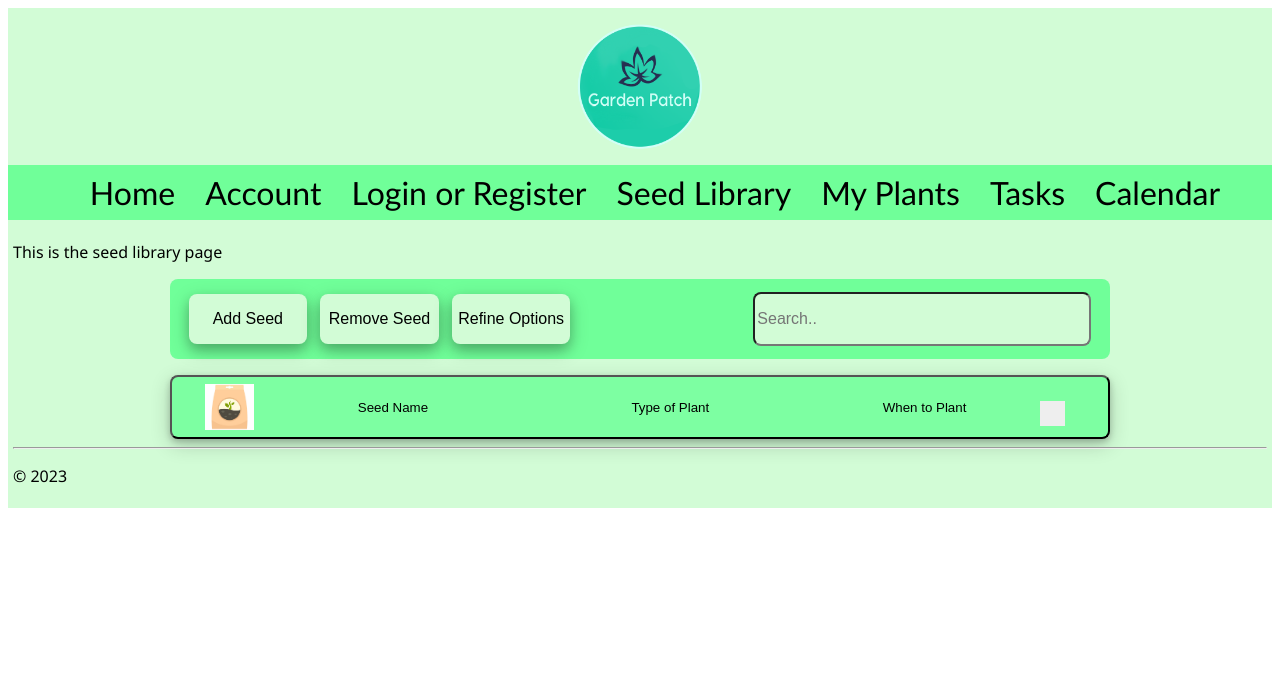
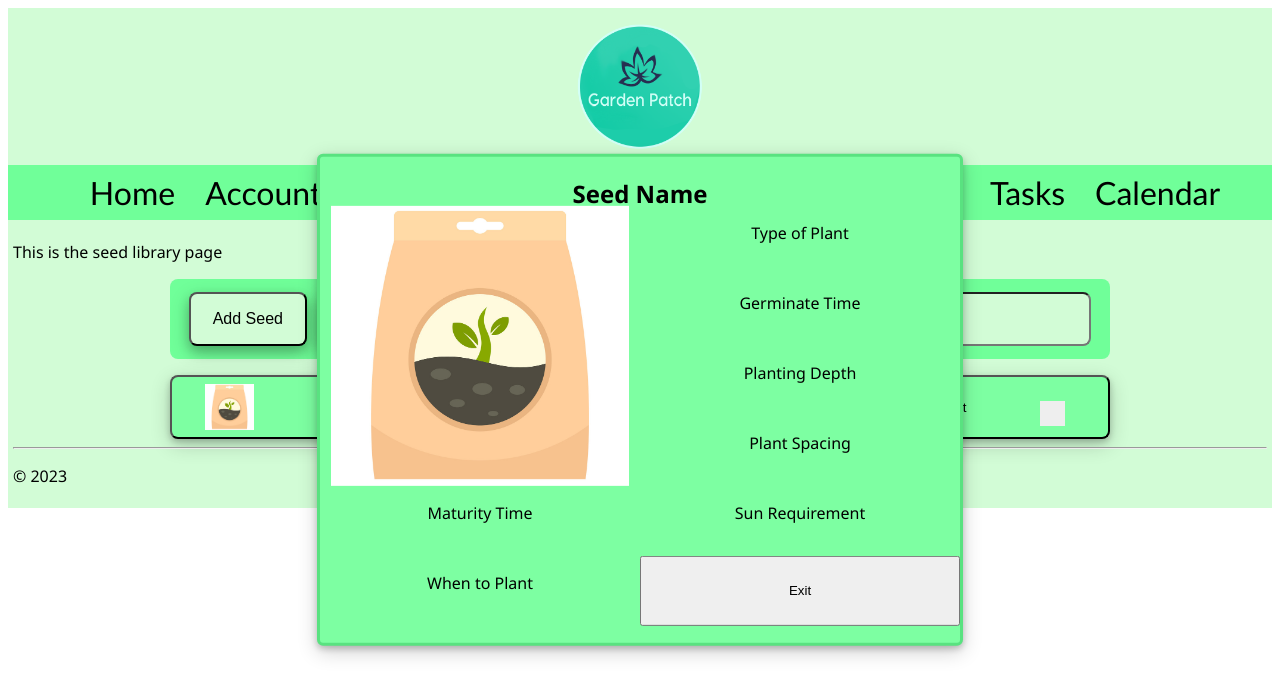
Before and after one commit to bzf7132/GardenPatch, a Flask app: page /seedlibrary/ in a window 1280 px wide. Shown: the top 697 px of the page. Run offline with Flask 3, Linux system fonts and the light colour scheme.

Commit message:
Seed Library Popup
Started working on seed library popup

```diff
--- a/static/css/site.css
+++ b/static/css/site.css
@@ -38,7 +38,6 @@
 }
 .button {
     background-color: #D2FCD6;
-    border: #cbfad0;
     text-align: center;
     font-size: 1em;
     padding: 1rem 0em 1rem 0rem;
@@ -139,3 +138,34 @@
     width: 25px;
     background-color: #eee;
   }
+
+  /* Seed Popup CSS */
+  .seedPopup {
+    width: 50%;
+    background-color: #7dffa2;
+    border-radius: 6px;
+    position: absolute;
+    top: 50%;
+    left: 50%;
+    transform: translate(-50%, -50%);
+    border: 3px solid #59e280;
+    box-shadow: 0 3px 6px 0 rgba(0,0,0,0.2), 0 6px 20px 0 rgba(0,0,0,0.19);
+    display: grid;
+    grid-template-rows: 10% 90%;
+    text-align: center;
+  }
+  .infoContainer {
+    max-width: 100%;
+    max-height: 100%;
+    display: grid;
+    grid-template-columns: 50% 50%;
+    grid-template-rows: 16% 16% 16% 16% 16% 16%;
+  }
+  .seedImage {
+    grid-area: 1 / 1 / 5 / 1;
+  }
+  .seedImage img {
+    object-fit: contain;
+    max-width: 100%;
+    max-height: 100%;
+  }
--- a/templates/seedLibrary.html
+++ b/templates/seedLibrary.html
@@ -20,7 +20,6 @@
 </div>
 <button class="seedBasicInfo">
     <img src="{{url_for('static', filename='img/seedpackimg.png')}}" alt="Seed Image">
-
     <div class="SeedName">
         <p>Seed Name</p>
     </div>
@@ -30,10 +29,25 @@
     <div class="PlantSeason">
         <p>When to Plant</p>
     </div>
-
     <label class="container">
         <input type="checkbox">
         <span class="checkmark"></span>
     </label>
 </button>
+<div class="seedPopup">
+    <h2>Seed Name</h2>
+    <div class="infoContainer">
+        <div class="seedImage">
+            <img src="{{url_for('static', filename='img/seedpackimg.png')}}" alt="Seed Image">
+        </div>
+        <p>Type of Plant</p>
+        <p>Germinate Time</p>
+        <p>Planting Depth</p>
+        <p>Plant Spacing</p>
+        <p>Maturity Time</p>
+        <p>Sun Requirement</p>
+        <p>When to Plant</p>
+        <button class="seedExit">Exit</button>
+    </div>
+</div>
 {% endblock %}
```
